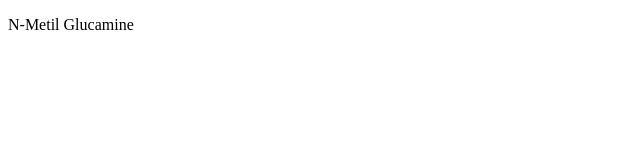
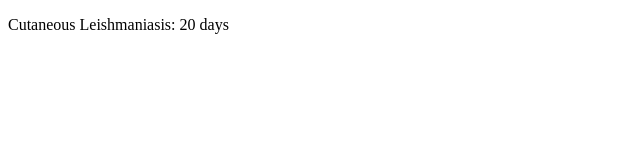
Before and after one commit to kommitters/okdose-dapp, a React (Vite) app in the folder okdoseweb/: page / in a window 1280 px wide. Shown: the top 160 px of the page, without its empty margins (0-640 px from the left). Built offline with nearby package versions, Linux system fonts and the light colour scheme.

Commit message:
Change keys for Leishmaniasis types

```diff
--- a/okdoseweb/App.js
+++ b/okdoseweb/App.js
@@ -6,7 +6,7 @@ export default function App() {
 
   return (
     <main>
-      <p>{ t('leishmaniasis.n_metil_glucamine.name') }</p>
+      <p>{ t('leishmaniasis.types.cl_treatment_time') }</p>
     </main>
   );
 }
--- a/okdoseweb/assets/locales/en/translation.json
+++ b/okdoseweb/assets/locales/en/translation.json
@@ -6,10 +6,12 @@
       "dosage_unit": "mg/kg/day",
       "via": "IM",
       "frequency": "daily",
+      "warning": "Maximum 20 ml per day. Larger doses require specialist evaluation."
+    },
+    "types": {
       "cl_treatment_time": "Cutaneous Leishmaniasis: 20 days",
       "ml_treatment_time": "Mucocutaneous Leishmaniasis: 28 days",
-      "vl_treatment_time": "Visceral Leishmaniasis: 28 days",
-      "warning": "Maximum 20 ml per day. Larger doses require specialist evaluation."
+      "vl_treatment_time": "Visceral Leishmaniasis: 28 days"
     }
   }
 }
--- a/okdoseweb/assets/locales/es/translation.json
+++ b/okdoseweb/assets/locales/es/translation.json
@@ -6,10 +6,12 @@
       "dosage_unit": "mg/kg/día",
       "via": "IM",
       "frequency": "cada día",
+      "warning": "Máximo 20 ml por día. Dosis mayores requieren ser valoradas por un especialista"
+    },
+    "types": {
       "cl_treatment_time": "Leishmaniasis Cutánea: 20 días",
       "ml_treatment_time": "Leishmaniasis Mucocutánea: 28 días",
-      "vl_treatment_time": "Leishmaniasis Visceral: 28 días",
-      "warning": "Máximo 20 ml por día. Dosis mayores requieren ser valoradas por un especialista"
+      "vl_treatment_time": "Leishmaniasis Visceral: 28 días"
     }
   }
 }
--- a/okdoseweb/assets/locales/fr/translation.json
+++ b/okdoseweb/assets/locales/fr/translation.json
@@ -6,10 +6,12 @@
       "dosage_unit": "mg/kg/jour",
       "via": "IM",
       "frequency": "chaque jour",
+      "warning": "Maximum 20 ml par jour. Des doses plus élevées doivent être évaluées par un spécialiste"
+    },
+    "types": {
       "cl_treatment_time": "Leishmaniose Cutanée: 20 jours",
       "ml_treatment_time": "Leishmaniose Cutanéo-muqueuse: 28 jours",
-      "vl_treatment_time": "Leishmaniose Viscérale: 28 jours",
-      "warning": "Maximum 20 ml par jour. Des doses plus élevées doivent être évaluées par un spécialiste"
+      "vl_treatment_time": "Leishmaniose Viscérale: 28 jours"
     }
   }
 }
```
